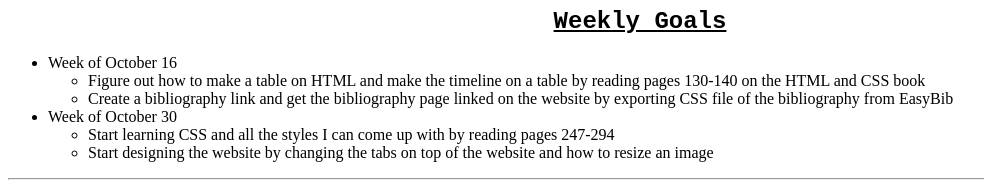
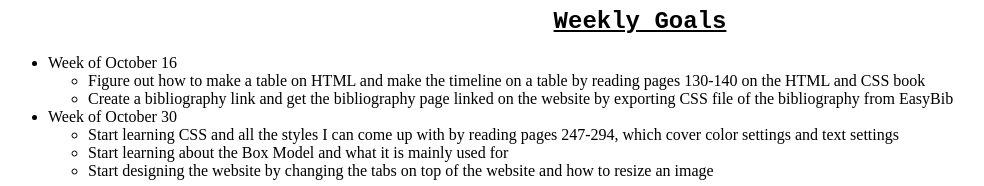
Before and after one commit to randomguy6/WebSoc, a plain HTML site: page docs/index.html in a window 1280 px wide. Shown: the part 2000-2186 px from the top of the page, without its empty margins (0-984 px from the left). Drawn offline with Linux system fonts and the light colour scheme.

Commit message:
Update index.html

```diff
--- a/docs/index.html
+++ b/docs/index.html
@@ -239,7 +239,8 @@
                 </ul>
                 <li>Week of October 30</li>
                 <ul>
-                    <li>Start learning CSS and all the styles I can come up with by reading pages 247-294</li>
+                    <li>Start learning CSS and all the styles I can come up with by reading pages 247-294, which cover color settings and text settings</li>
+                    <li>Start learning about the Box Model and what it is mainly used for</li>
                     <li>Start designing the website by changing the tabs on top of the website and how to resize an image</li>
                     </ul>
         </div>
```
